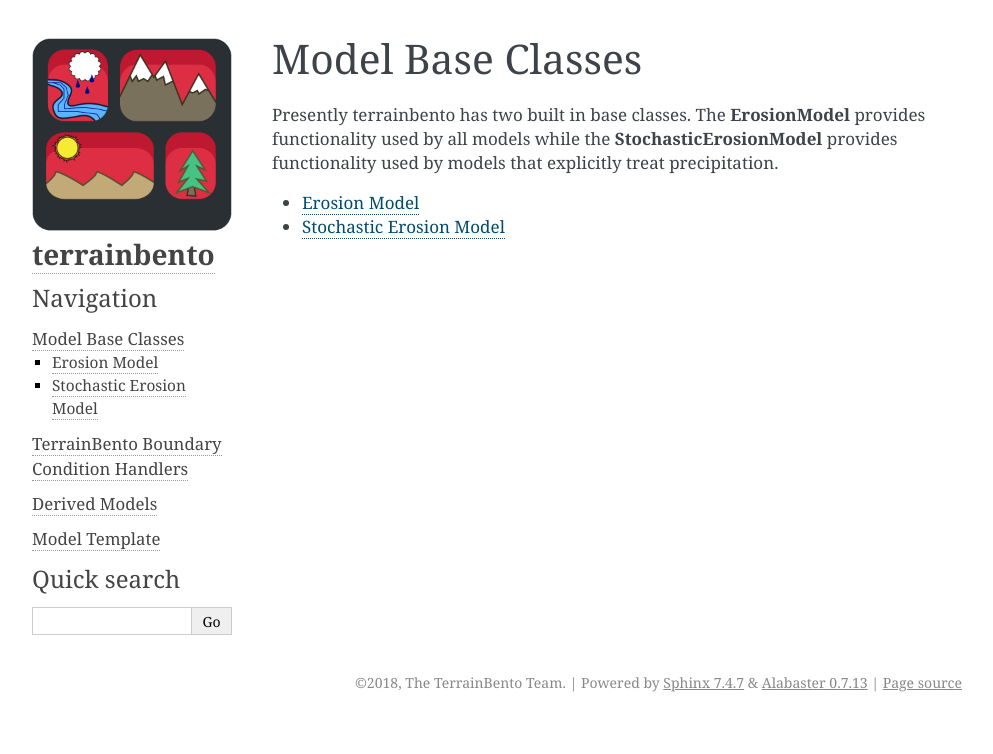
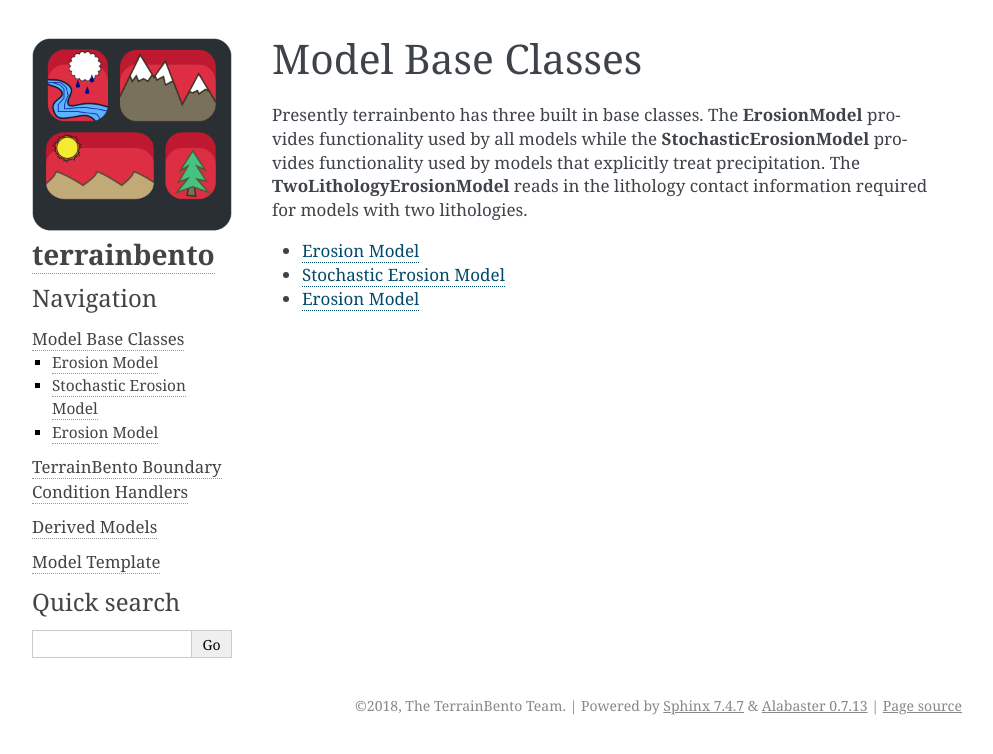
Before and after one commit to TerrainBento/terrainbento, a Sphinx documentation site: the page built from docs/source/terrainbento.base_class.rst, in a window 1280 px wide. Shown: the top 754 px of the page, without its empty margins (148-1141 px from the left). Built offline with Sphinx 7.4.7, drawn with Linux system fonts in a browser that asks for light colours.

Commit message:
updates to docs to add two lith

```diff
--- a/docs/source/terrainbento.base_class.rst
+++ b/docs/source/terrainbento.base_class.rst
@@ -1,11 +1,14 @@
 Model Base Classes
 ==================
 
-Presently terrainbento has two built in base classes. The **ErosionModel**
+Presently terrainbento has three built in base classes. The **ErosionModel**
 provides functionality used by all models while the **StochasticErosionModel**
-provides functionality used by models that explicitly treat precipitation.
+provides functionality used by models that explicitly treat precipitation. The
+**TwoLithologyErosionModel** reads in the lithology contact information required
+for models with two lithologies.
 
 .. toctree::
 
     terrainbento.base_class.erosion_model
     terrainbento.base_class.stochastic_erosion_model
+    terrainbento.base_class.two_lithology_erosion_model
```
Also changed, not shown: docs/index.rst (+9 -2 lines), docs/source/terrainbento.base_class.two_lithology_erosion_model.rst (added, +7 -0 lines), 1 other file.
